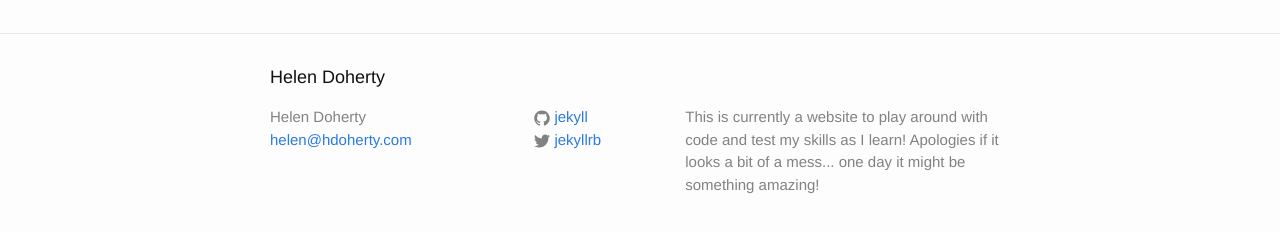
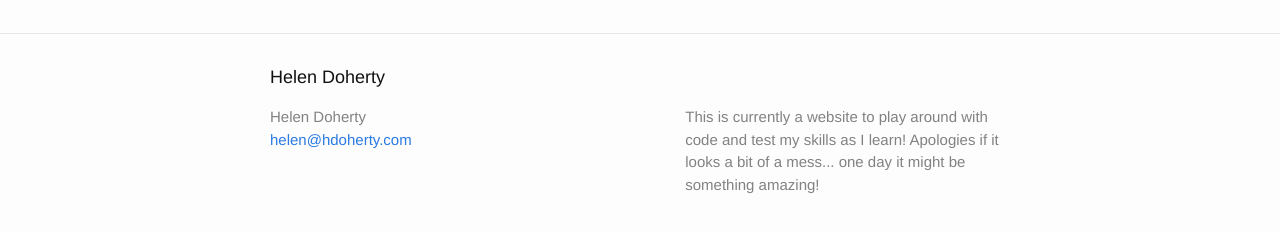
Before and after one commit to h-do/h-do.github.io, a Jekyll site: the page built from index.html, in a window 1280 px wide. Shown: the part 263-495 px from the top of the page. Built offline with Jekyll 4.4.1, drawn with Linux system fonts in a browser that asks for light colours.

Commit message:
Update _config.yml

```diff
--- a/_config.yml
+++ b/_config.yml
@@ -12,8 +12,6 @@ description: > # this means to ignore newlines until "baseurl:"
   This is currently a website to play around with code and test my skills as I learn! Apologies if it looks a bit of a mess... one day it might be something amazing!
 baseurl: "" # the subpath of your site, e.g. /blog
 url: "http://hdoherty.com" # the base hostname & protocol for your site
-twitter_username: jekyllrb
-github_username:  jekyll
 
 # Build settings
 markdown: kramdown
```
